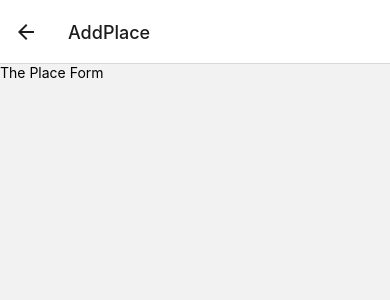
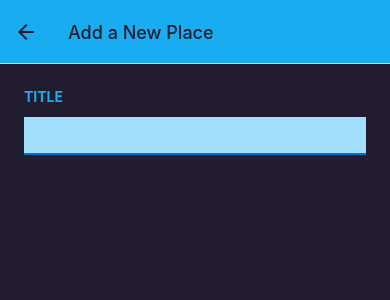
Before and after one commit to tmdgp0212/RN-Favorite-Places, a React Native app: screen /AddPlace in a window 390 px wide. Shown: the top 300 px of the page. Built offline with nearby package versions, Linux system fonts and the light colour scheme.

Commit message:
feat: 입력 form 기본형 구현

```diff
--- a/App.tsx
+++ b/App.tsx
@@ -5,6 +5,7 @@
 import AllPlaces from "./screens/AllPlaces";
 import AddPlace from "./screens/AddPlace";
 import IconButton from "./components/UI/IconButton";
+import { Colors } from "./constants/colors";
 
 const Stack = createNativeStackNavigator();
 
@@ -13,11 +14,18 @@
     <>
       <StatusBar style="auto" />
       <NavigationContainer>
-        <Stack.Navigator>
+        <Stack.Navigator
+          screenOptions={{
+            headerStyle: { backgroundColor: Colors.primary500 },
+            headerTintColor: Colors.gray700,
+            contentStyle: { backgroundColor: Colors.gray700 },
+          }}
+        >
           <Stack.Screen
             name="AllPlaces"
             component={AllPlaces}
             options={({ navigation }) => ({
+              title: "Your Favorite Places",
               headerRight: ({ tintColor }) => (
                 <IconButton
                   icon="add"
@@ -30,7 +38,13 @@
               ),
             })}
           />
-          <Stack.Screen name="AddPlace" component={AddPlace} />
+          <Stack.Screen
+            name="AddPlace"
+            component={AddPlace}
+            options={{
+              title: "Add a New Place",
+            }}
+          />
         </Stack.Navigator>
       </NavigationContainer>
     </>
--- a/components/Places/PlaceForm.tsx
+++ b/components/Places/PlaceForm.tsx
@@ -1,12 +1,47 @@
-import React from "react";
-import { Text, View } from "react-native";
+import React, { useState } from "react";
+import { ScrollView, StyleSheet, Text, TextInput, View } from "react-native";
+import { Colors } from "../../constants/colors";
 
 const PlaceForm = () => {
+  const [enteredTitle, setEnteredTitle] = useState("");
+
+  const changeTitleHandler = (value: string) => {
+    setEnteredTitle(value);
+  };
+
   return (
-    <View>
-      <Text>The Place Form</Text>
-    </View>
+    <ScrollView style={styles.form}>
+      <View>
+        <Text style={styles.label}>TITLE</Text>
+        <TextInput
+          style={styles.input}
+          onChangeText={changeTitleHandler}
+          value={enteredTitle}
+        />
+      </View>
+    </ScrollView>
   );
 };
 
 export default PlaceForm;
+
+const styles = StyleSheet.create({
+  form: {
+    flex: 1,
+    padding: 24,
+  },
+  label: {
+    fontWeight: "bold",
+    marginBottom: 4,
+    color: Colors.primary500,
+  },
+  input: {
+    marginVertical: 8,
+    paddingHorizontal: 4,
+    paddingVertical: 8,
+    fontSize: 16,
+    borderBottomColor: Colors.primary700,
+    borderBottomWidth: 2,
+    backgroundColor: Colors.primary100,
+  },
+});
--- a/components/Places/PlacesList.tsx
+++ b/components/Places/PlacesList.tsx
@@ -2,6 +2,7 @@
 import { FlatList, StyleSheet, Text, View } from "react-native";
 import { PlaceType } from "../../types/place";
 import PlaceItem from "./PlaceItem";
+import { Colors } from "../../constants/colors";
 
 interface Props {
   places: PlaceType[];
@@ -37,5 +38,6 @@
   },
   fallbackText: {
     fontSize: 16,
+    color: Colors.primary200,
   },
 });
--- /dev/null
+++ b/constants/colors.ts
@@ -0,0 +1,11 @@
+export const Colors = {
+  primary50: "#cfeffd",
+  primary100: "#a0defb",
+  primary200: "#77cff8",
+  primary400: "#44bdf5",
+  primary500: "#1aacf0",
+  primary700: "#0570c9",
+  primary800: "#003b88",
+  accent500: "#e6b30b",
+  gray700: "#221c30",
+};
```
